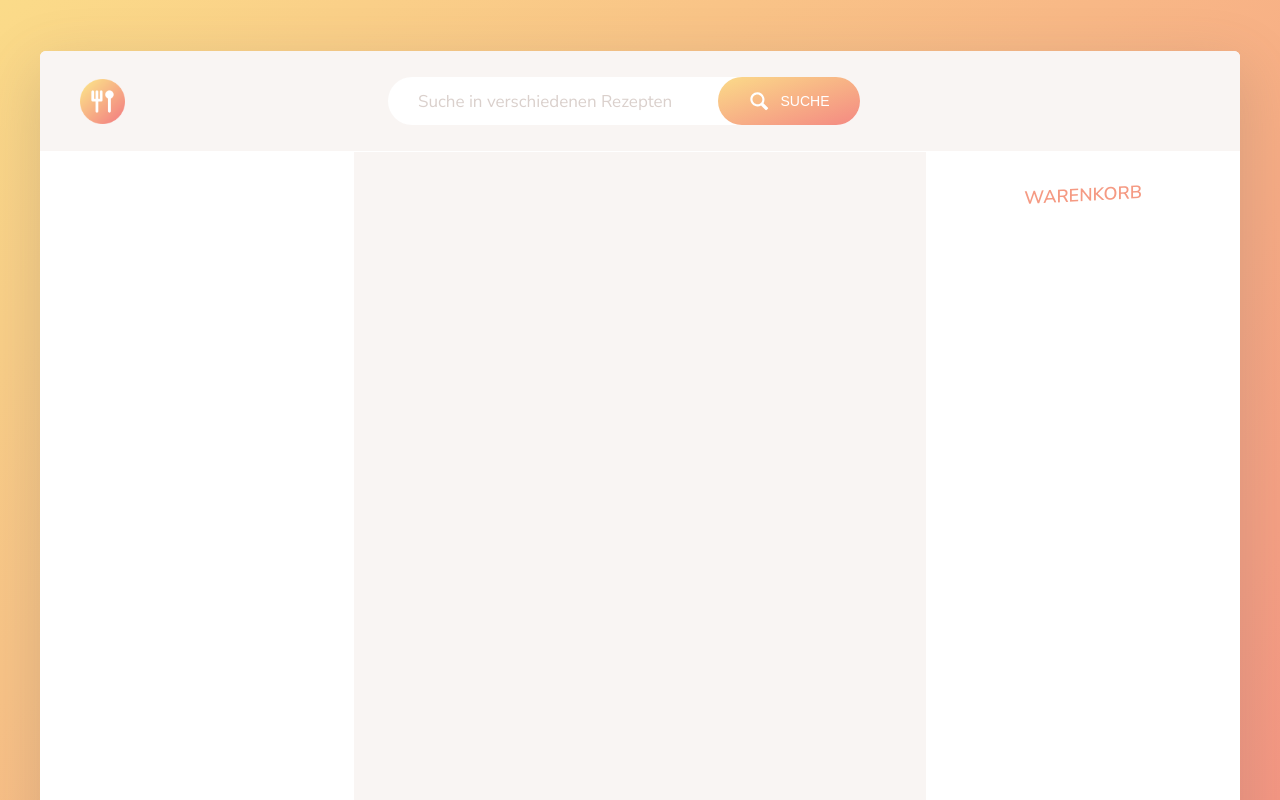
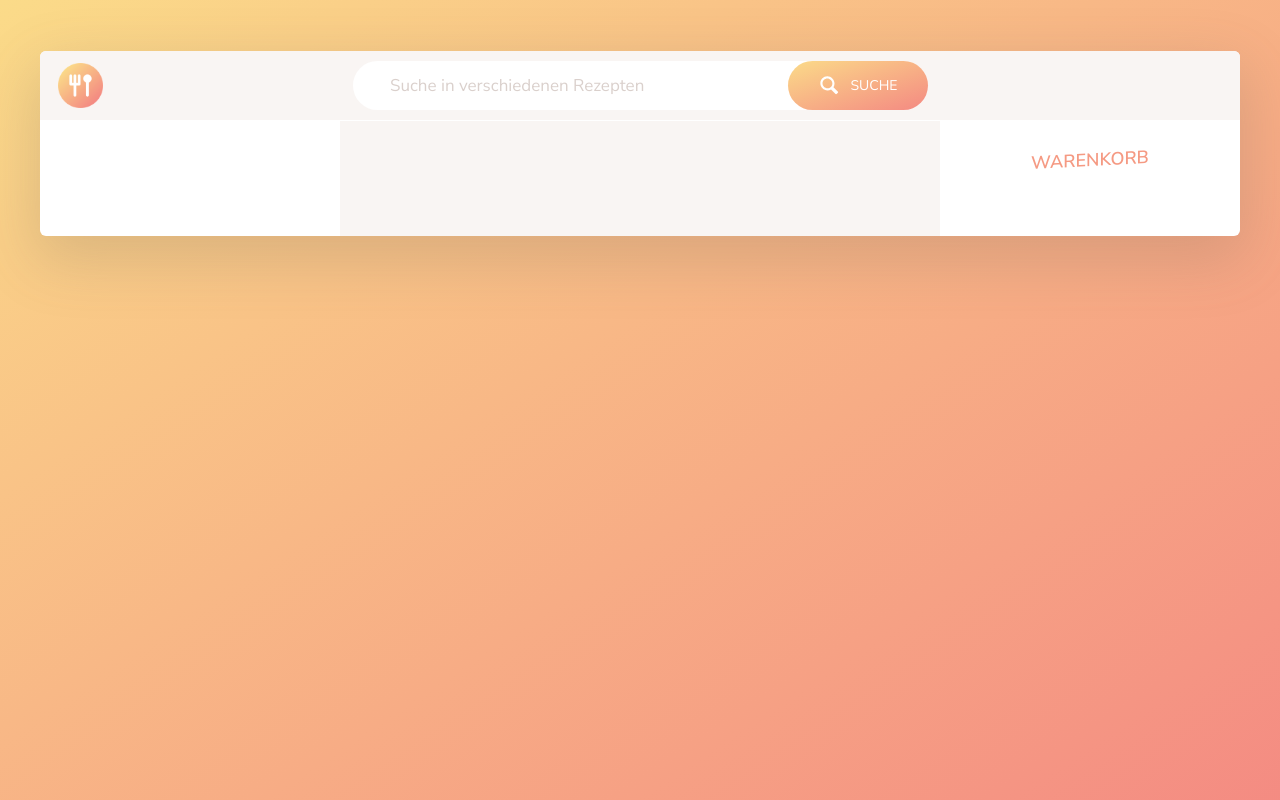
Before and after one commit to Jargalan25/Rezeptsuche, a website built with webpack: page docs/index.html in a window 1280 px wide. Shown: the top 800 px of the page. Built offline with nearby package versions, Linux system fonts and the light colour scheme.

Commit message:
Made changes with html and css to work it on smaller screens

```diff
--- a/docs/css/style.css
+++ b/docs/css/style.css
@@ -9,7 +9,7 @@
 
 html {
   box-sizing: border-box;
-  font-size: 62.5%; }
+  font-size: 62.5%; /* 1rem = 10px */ }
 @media only screen and (max-width: 68.75em) {
   html {
     font-size: 50%; } }
@@ -22,26 +22,26 @@ body {
   background-image: linear-gradient(to right bottom, #FBDB89, #F48982);
   background-size: cover;
   background-repeat: no-repeat;
-  min-height: calc(100vh - 2 * 4vw); }
+  min-height: 100vh;
+}
 
-.container {
+.custom-container {
   max-width: 120rem;
   margin: 4vw auto;
   background-color: #fff;
   border-radius: 6px;
   overflow: hidden;
   box-shadow: 0 2rem 6rem 0.5rem rgba(101, 90, 86, 0.2);
-  display: grid;
-  grid-template-rows: 10rem minmax(100rem, auto);
-  grid-template-columns: 1.1fr 2fr 1.1fr;
-  grid-template-areas: "head head head" "list recipe shopping"; }
+}
 @media only screen and (max-width: 68.75em) {
-    .container {
-      width: 100%;
+  .custom-container {
     margin: 0;
-      border-radius: 0; } }
+    border-radius: 0;
+    box-shadow: none;
+  }
+}
 
-.btn, .btn-small, .btn-small:link, .btn-small:visited {
+.btn {
   background-image: linear-gradient(to right bottom, #FBDB89, #F48982);
   border-radius: 10rem;
   border: none;
@@ -50,30 +50,31 @@ body {
   cursor: pointer;
   display: flex;
   align-items: center;
-  transition: all .2s; }
-  .btn:hover, .btn-small:hover {
+  transition: all .2s;
+  padding: 1.3rem 3rem;
+  font-size: 1.4rem;
+}
+.btn:hover {
   transform: scale(1.05); }
-  .btn:focus, .btn-small:focus {
+.btn:focus {
   outline: none; }
-  .btn > *:first-child, .btn-small > *:first-child {
-    margin-right: 1rem; }
-
-.btn {
-  padding: 1.3rem 3rem;
-  font-size: 1.4rem; }
 .btn svg {
   height: 2.25rem;
   width: 2.25rem;
-    fill: currentColor; }
+  fill: currentColor;
+  margin-right: 1rem;
+}
 
 .btn-small, .btn-small:link, .btn-small:visited {
   font-size: 1.3rem;
   padding: 1rem 1.75rem;
-  text-decoration: none; }
+  text-decoration: none;
+}
 .btn-small svg, .btn-small:link svg, .btn-small:visited svg {
   height: 1.5rem;
   width: 1.5rem;
-    fill: currentColor; }
+  fill: currentColor;
+}
 
 .btn-inline {
   color: #F59A83;
@@ -156,15 +157,12 @@ body {
     transform: rotate(360deg); } }
 
 .header {
-  grid-area: head;
   background-color: #F9F5F3;
-  display: flex;
-  align-items: center;
-  justify-content: space-between; }
+}
 .header__logo {
-    margin-left: 4rem;
   height: 4.5rem;
-    display: block; }
+  display: block;
+}
 
 .search {
   background-color: #fff;
@@ -172,17 +170,19 @@ body {
   display: flex;
   align-items: center;
   padding-left: 3rem;
-  transition: all .3s; }
+  transition: all .3s;
+}
 .search:focus-within {
   transform: translateY(-2px);
   box-shadow: 0 0.7rem 3rem rgba(101, 90, 86, 0.08); }
+
 .search__field {
   border: none;
   background: none;
   font-family: inherit;
   color: inherit;
   font-size: 1.7rem;
-    width: 30rem; }
+}
 .search__field:focus {
   outline: none; }
 .search__field::placeholder {
@@ -221,6 +221,8 @@ body {
   visibility: hidden;
   opacity: 0;
   transition: all .5s .2s; }
+
+
 
 .results,
 .likes {
--- a/docs/index.html
+++ b/docs/index.html
@@ -1 +1,68 @@
-<!doctype html><html lang="en"><head><meta charset="UTF-8"/><meta name="viewport" content="width=device-width,initial-scale=1"/><meta http-equiv="X-UA-Compatible" content="ie=edge"/><link href="https://fonts.googleapis.com/css?family=Nunito+Sans:400,600,700" rel="stylesheet"/><link rel="stylesheet" href="css/style.css"/><link rel="shortcut icon" href="img/favicon.png" type="image/x-icon"/><title>Rezeptsuche</title><script defer="defer" src="js/main.js"></script></head><body><div class="container"><header class="header"><img src="img/favicon.png" alt="Logo" class="header__logo"/><form class="search"><input class="search__field" placeholder="Suche in verschiedenen Rezepten"/> <button class="btn search__btn"><svg class="search__icon"><use href="img/icons.svg#icon-magnifying-glass"></use></svg> <span>Suche</span></button></form><div class="likes"><div class="likes__field"><svg class="likes__icon"><use href="img/icons.svg#icon-heart"></use></svg></div><div class="likes__panel"><ul class="likes__list"></ul></div></div></header><div class="results"><ul class="results__list"></ul><div class="results__pages"></div></div><div class="recipe"></div><div class="shopping"><h2 class="heading-2">Warenkorb</h2><ul class="shopping__list"></ul></div></div></body></html>
+<!DOCTYPE html>
+<html lang="en">
+<head>
+    <meta charset="UTF-8" />
+    <meta name="viewport" content="width=device-width, initial-scale=1.0" />
+    <meta http-equiv="X-UA-Compatible" content="ie=edge" />
+    <link
+            href="https://fonts.googleapis.com/css?family=Nunito+Sans:400,600,700"
+            rel="stylesheet"
+    />
+    <link rel="stylesheet" href="https://cdn.jsdelivr.net/npm/bootstrap@5.3.3/dist/css/bootstrap.min.css" xintegrity="sha384-QWTKZyjpPEjISv5WaRU9OFeRpok6YctnYmDr5pNlyT2bRjXh0JMhjY6hW+ALEwIH" crossorigin="anonymous">
+
+    <link rel="stylesheet" href="css/style.css" />
+
+    <link rel="shortcut icon" href="img/favicon.png" type="image/x-icon" />
+    <title>Rezeptsuche</title>
+    <script defer="defer" src="js/main.js"></script>
+</head>
+
+<body>
+<div class="custom-container container-fluid p-0">
+
+    <header class="row header mx-auto p-3 align-items-center">
+        <div class="col-4 col-lg-3 d-flex align-items-center order-1 order-lg-1">
+            <img src="img/favicon.png" alt="Logo" class="header__logo" />
+        </div>
+        <div class="col-12 col-lg-6 d-flex align-items-center order-3 order-lg-2 mt-2 mt-lg-0">
+            <form class="search d-flex w-100">
+                <input
+                        type="text"
+                        class="search__field form-control me-2"
+                        placeholder="Suche in verschiedenen Rezepten"
+                />
+                <button class="btn search__btn" type="submit">
+                    <svg class="search__icon">
+                        <use href="img/icons.svg#icon-magnifying-glass"></use>
+                    </svg>
+                    <span>Suche</span>
+                </button>
+            </form>
+        </div>
+        <div class="col-8 col-lg-3 d-flex justify-content-end align-items-center order-2 order-lg-3">
+            <div class="likes">
+                <div class="likes__field">
+                    <svg class="likes__icon">
+                        <use href="img/icons.svg#icon-heart"></use>
+                    </svg>
+                </div>
+                <div class="likes__panel">
+                    <ul class="likes__list"></ul>
+                </div>
+            </div>
+        </div>
+    </header>
+    <div class="row main-content-row mx-auto">
+        <div class="col-12 col-lg-3 results p-0">
+            <ul class="results__list"></ul>
+            <div class="results__pages"></div>
+        </div>
+        <div class="col-12 col-lg-6 recipe"></div>
+        <div class="col-12 col-lg-3 shopping">
+            <h2 class="heading-2">Warenkorb</h2>
+            <ul class="shopping__list"></ul>
+        </div>
+    </div>
+</div>
+</body>
+</html>
--- a/package.json
+++ b/package.json
@@ -25,6 +25,7 @@
   "dependencies": {
     "@babel/polyfill": "^7.7.0",
     "axios": "^0.19.1",
+    "bootstrap": "^5.3.8",
     "lodash": "^4.17.15",
     "uniqid": "^5.2.0"
   }
--- a/src/js/model/search.js
+++ b/src/js/model/search.js
@@ -11,7 +11,7 @@ export default class Search {
       );
       return (this.recipes = result.data.recipes);
     } catch (error) {
-      alert("Got a problem here");
+      alert("Bitte suchen Sie nach anderen Gerichten oder Zutaten.");
     }
   }
 }
```
Also changed, not shown: src/index.html (+55 -55 lines), docs/img/test-1.jpg (deleted), docs/img/test-10.jpg (deleted), docs/img/test-2.jpg (deleted), docs/img/test-3.jpg (deleted), docs/img/test-4.jpg (deleted), docs/img/test-5.jpg (deleted), docs/img/test-6.jpg (deleted), docs/img/test-7.jpg (deleted), docs/img/test-8.jpg (deleted), docs/img/test-9.jpg (deleted), 1 other file. Lines whose indentation alone changed are shown as unchanged.
